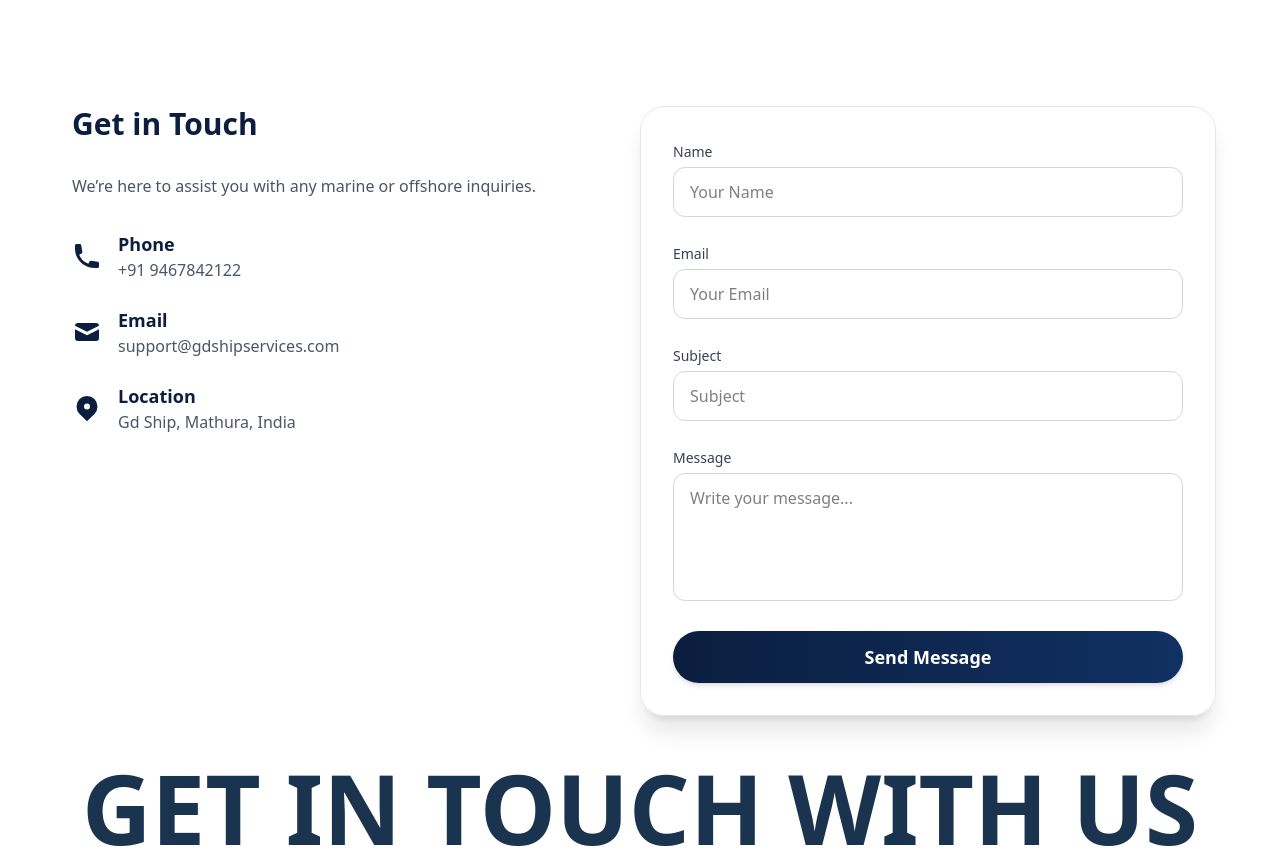
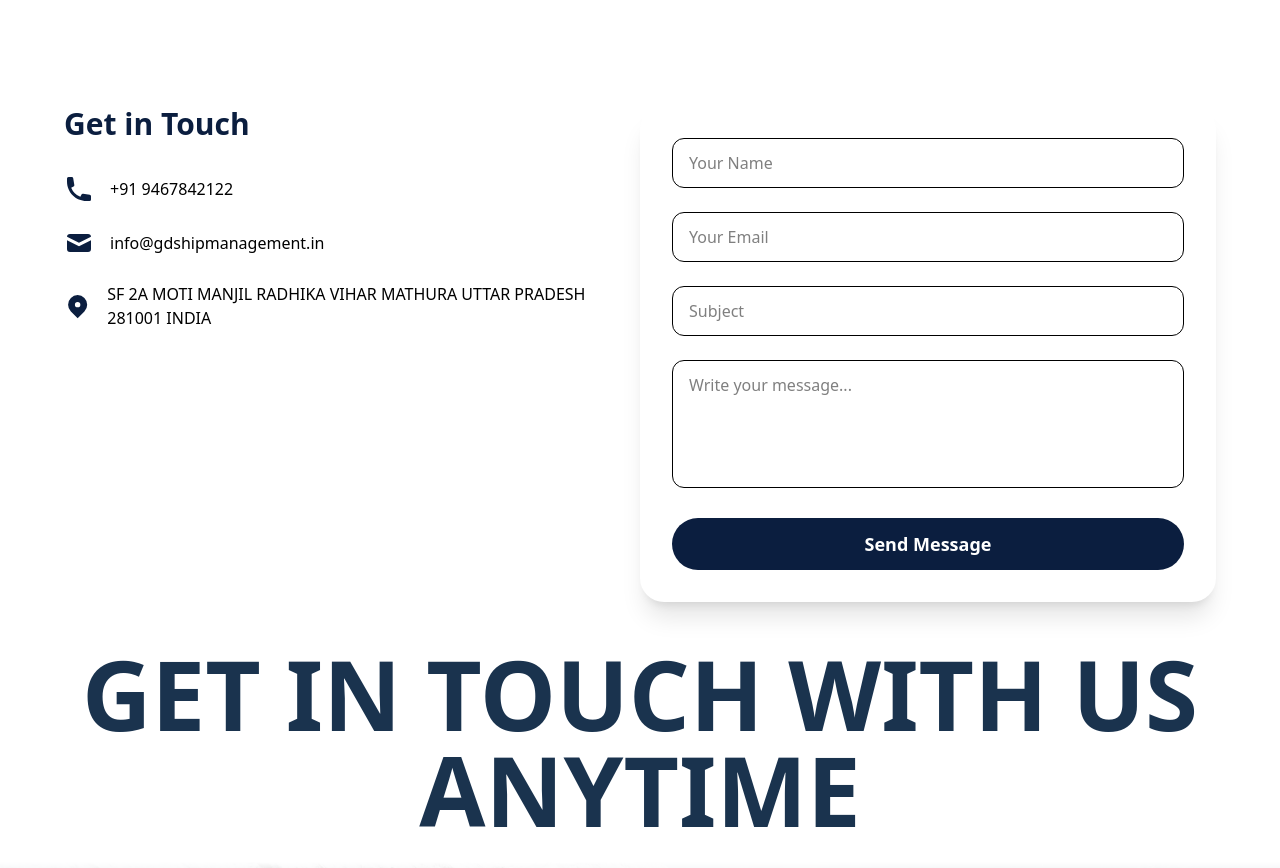
Before and after one commit to lokeshbhaskar/gdshipmanagement, a React (Vite) app: page / in a window 1280 px wide. Shown: the part 5327-6195 px from the top of the page. Built offline with nearby package versions, Linux system fonts and the light colour scheme.

Commit message:
feat: integrate EmailJS contact form with toast notifications and env support

```diff
--- a/package.json
+++ b/package.json
@@ -11,12 +11,14 @@
   },
   "dependencies": {
     "@tailwindcss/vite": "^4.1.17",
+    "emailjs-com": "^3.2.0",
     "framer-motion": "^12.23.24",
     "lucide-react": "^0.555.0",
     "react": "^19.2.0",
     "react-dom": "^19.2.0",
     "react-icons": "^5.5.0",
     "react-router-dom": "^7.9.6",
+    "react-toastify": "^11.0.5",
     "tailwindcss": "^4.1.17"
   },
   "devDependencies": {
--- a/src/App.jsx
+++ b/src/App.jsx
@@ -1,4 +1,6 @@
 import { Route, Routes } from 'react-router-dom'
+import { ToastContainer} from 'react-toastify';
+import "react-toastify/dist/ReactToastify.css";
 
 import './App.css'
 import Layout from './components/Layout'
@@ -29,6 +31,15 @@ function App() {
           <Route path='/contact' element={<Contact />} />
         </Route>
       </Routes>
+      <ToastContainer
+        position="top-right"
+        autoClose={3000}
+        hideProgressBar={false}
+        closeOnClick
+        pauseOnHover
+        draggable
+        theme="light"
+      />
     </>
   )
 }
--- a/src/components/ContactComponent.jsx
+++ b/src/components/ContactComponent.jsx
@@ -1,123 +1,138 @@
-import { forwardRef } from "react";
-import React from "react";
+import React, { forwardRef, useState } from "react";
+import emailjs from "emailjs-com";
 import { HiPhone, HiMail, HiLocationMarker } from "react-icons/hi";
+import { toast } from "react-toastify";
 
-const ContactComponent = forwardRef((props,ref) => {
+const ContactComponent = forwardRef((props, ref) => {
+
+  const [formData, setFormData] = useState({
+    name: "",
+    email: "",
+    subject: "",
+    message: "",
+  });
+
+  const [loading, setLoading] = useState(false);
+
+  const handleChange = (e) => {
+    setFormData({
+      ...formData,
+      [e.target.name]: e.target.value,
+    });
+  };
+
+  const handleSubmit = (e) => {
+    e.preventDefault();
+    setLoading(true);
+
+    emailjs
+      .send(
+        import.meta.env.VITE_EMAILJS_SERVICE_ID,
+        import.meta.env.VITE_EMAILJS_TEMPLATE_ID,
+        formData,
+        import.meta.env.VITE_EMAILJS_PUBLIC_KEY
+      )
+      .then(() => {
+        toast.success("Message sent successfully 🚢✨");
+        setFormData({
+          name: "",
+          email: "",
+          subject: "",
+          message: "",
+        });
+      })
+      .catch((error) => {
+        console.error(error);
+        toast.error("Failed to send message. Please try again ❌");
+      })
+      .finally(() => {
+        setLoading(false);
+      });
+  };
+
   return (
     <div ref={ref} className="w-full min-h-screen px-6 py-16">
-
-      {/* BIG FULL-WIDTH HEADING */}
-      <h1 className="text-[55px] md:text-[140px] xl:text-[250px]  tracking-widest text-center text-[#0B1E3F] opacity-20 select-none">
+      <h1 className="text-[55px] md:text-[140px] xl:text-[250px] tracking-widest text-center text-[#031535]  opacity-90 select-none">
         CONTACT
       </h1>
 
-      {/* MAIN CONTENT */}
       <div className="mt-5 w-full max-w-6xl mx-auto flex flex-col md:flex-row justify-between items-start">
 
-        {/* LEFT SIDE INFO */}
-        <div className="md:w-1/2 w-full mt-10 md:mt-0 space-y-8 px-2">
+        {/* LEFT */}
+        <div className="md:w-1/2 w-full space-y-8">
           <h2 className="text-3xl font-semibold text-[#0B1E3F]">
             Get in Touch
           </h2>
-          <p className="text-gray-600">
-            We’re here to assist you with any marine or offshore inquiries.
-          </p>
 
           <div className="space-y-6">
             <div className="flex items-center gap-4">
-              <HiPhone className="text-[#0B1E3F] text-3xl" />
-              <div>
-                <h3 className="font-semibold text-lg text-[#0B1E3F]">Phone</h3>
-                <p className="text-gray-600">+91 9467842122</p>
+              <HiPhone className="text-3xl text-[#0B1E3F]" />
+              <p>+91 9467842122</p>
             </div>
+            <div className="flex items-center gap-4">
+              <HiMail className="text-3xl text-[#0B1E3F]" />
+              <p>info@gdshipmanagement.in</p>
             </div>
-
             <div className="flex items-center gap-4">
-              <HiMail className="text-[#0B1E3F] text-3xl" />
-              <div>
-                <h3 className="font-semibold text-lg text-[#0B1E3F]">Email</h3>
-                <p className="text-gray-600">support@gdshipservices.com</p>
-              </div>
-            </div>
-
-            <div className="flex items-center gap-4">
-              <HiLocationMarker className="text-[#0B1E3F] text-3xl" />
-              <div>
-                <h3 className="font-semibold text-lg text-[#0B1E3F]">Location</h3>
-                <p className="text-gray-600">Gd Ship, Mathura, India</p>
-              </div>
+              <HiLocationMarker className="text-3xl text-[#0B1E3F]" />
+              <p>SF 2A MOTI MANJIL RADHIKA VIHAR MATHURA UTTAR PRADESH 281001 INDIA</p>
             </div>
           </div>
         </div>
 
-        {/* RIGHT SIDE FORM */}
-        <div className="md:w-1/2 w-full mt-10 md:mt-0">
-          <div className="bg-white/60 backdrop-blur-sm border border-gray-200 rounded-3xl shadow-xl p-8">
-            <form className="space-y-6">
+        {/* FORM */}
+        <div className="md:w-1/2 w-full">
+          <form onSubmit={handleSubmit} className="space-y-6 bg-white p-8 rounded-3xl shadow-xl">
 
-              <div>
-                <label className="text-sm font-medium text-gray-700">Name</label>
             <input
               type="text"
-                  className="w-full mt-1 px-4 py-3 border border-gray-300 rounded-xl focus:outline-none focus:ring-2 focus:ring-[#0B1E3F]"
+              name="name"
+              value={formData.name}
+              onChange={handleChange}
               placeholder="Your Name"
+              required
+              className="w-full px-4 py-3 border rounded-xl"
             />
-              </div>
 
-
-
-              <div>
-                <label className="text-sm font-medium text-gray-700">Email</label>
             <input
               type="email"
-                  className="w-full mt-1 px-4 py-3 border border-gray-300 rounded-xl focus:outline-none focus:ring-2 focus:ring-[#0B1E3F]"
+              name="email"
+              value={formData.email}
+              onChange={handleChange}
               placeholder="Your Email"
+              required
+              className="w-full px-4 py-3 border rounded-xl"
             />
-              </div>
 
-        <div>
-                <label className="text-sm font-medium text-gray-700">Subject</label>
             <input
               type="text"
-                  className="w-full mt-1 px-4 py-3 border border-gray-300 rounded-xl focus:outline-none focus:ring-2 focus:ring-[#0B1E3F]"
+              name="subject"
+              value={formData.subject}
+              onChange={handleChange}
               placeholder="Subject"
+              required
+              className="w-full px-4 py-3 border rounded-xl"
             />
-              </div>
 
-              <div>
-                <label className="text-sm font-medium text-gray-700">Message</label>
             <textarea
-                  className="w-full mt-1 px-4 py-3 border border-gray-300 rounded-xl h-32 resize-none focus:outline-none focus:ring-2 focus:ring-[#0B1E3F]"
+              name="message"
+              value={formData.message}
+              onChange={handleChange}
               placeholder="Write your message..."
-                ></textarea>
-              </div>
+              required
+              className="w-full px-4 py-3 border rounded-xl h-32 resize-none"
+            />
 
             <button
               type="submit"
-                className="
-    w-full
-    bg-linear-to-r from-[#0B1E3F] to-[#103163]
-    text-white
-    py-3
-    rounded-full
-    text-lg
-    font-semibold
-    shadow-md
-    transition-all
-    duration-300
-    hover:shadow-xl
-    hover:scale-[1.03]
-    hover:from-[#103163]
-    hover:to-[#0B1E3F]
-  "
+              disabled={loading}
+              className="w-full bg-[#0B1E3F] text-white py-3 rounded-full text-lg font-semibold transition hover:scale-[1.03]"
             >
-                Send Message
+              {loading ? "Sending..." : "Send Message"}
             </button>
 
           </form>
         </div>
-        </div>
-
       </div>
     </div>
   );
```
Also changed, not shown: 2 other files (tests, documents, lock files or other folders). Lines whose indentation alone changed are shown as unchanged.
